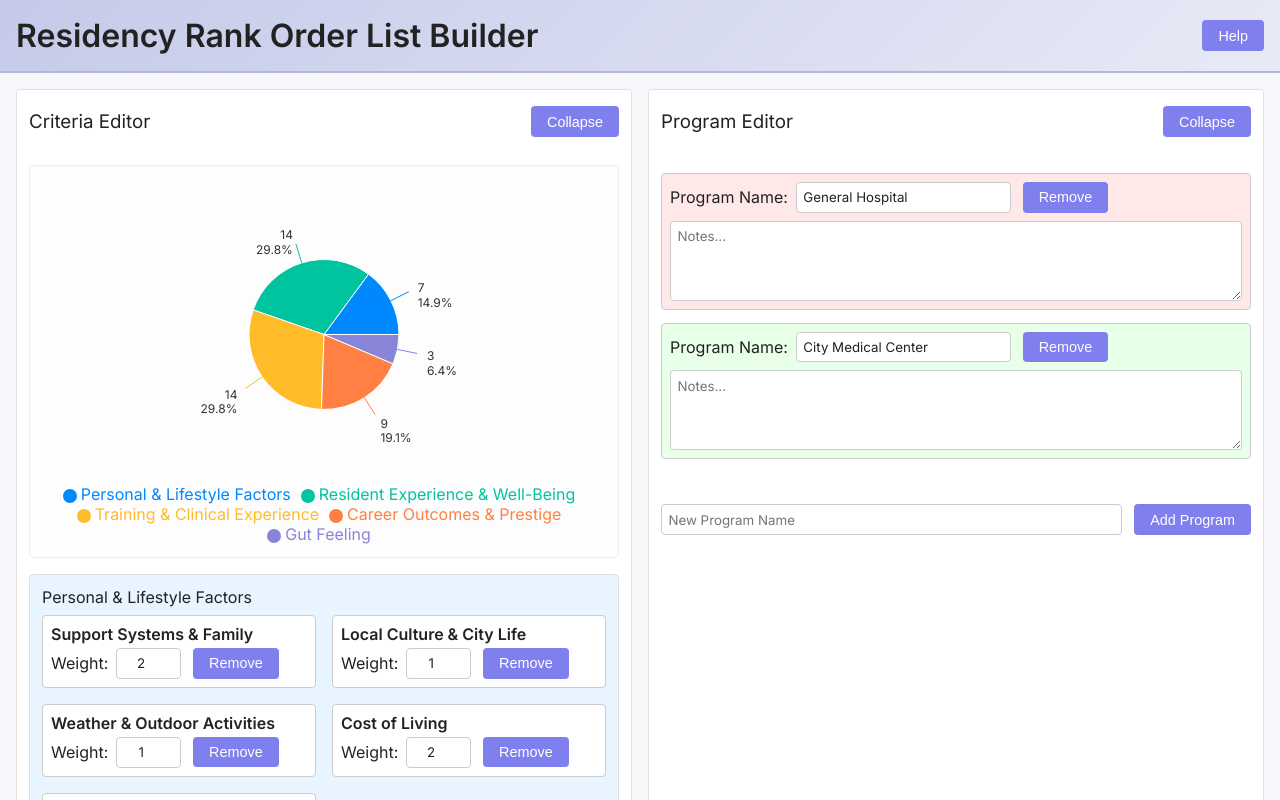
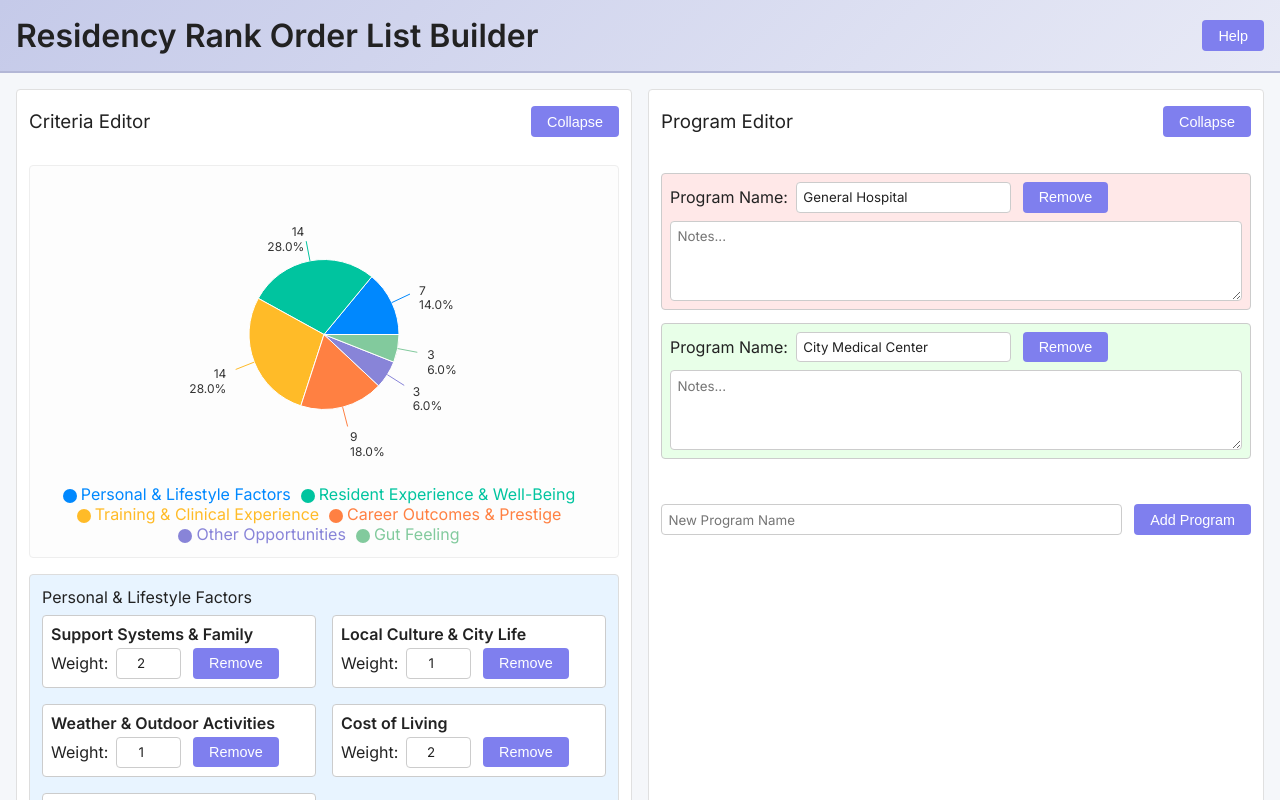
Before and after one commit to tig3r66/rank-order-list, a React (Create React App) app: page / in a window 1280 px wide. Shown: the top 800 px of the page. Built offline with nearby package versions, Linux system fonts and the light colour scheme; the HTML template or start-up script is replaced by a standard one.

Commit message:
Update App.js

```diff
--- a/src/App.js
+++ b/src/App.js
@@ -30,6 +30,9 @@ const initialCriteria = [
   { "id": "programReputation", "label": "Program Reputation", "category": "Career Outcomes & Prestige", "weight": "3" },
   { "id": "jobOpportunities", "label": "Job Opportunities", "category": "Career Outcomes & Prestige", "weight": "3" },
   { "id": "fellowshipOpportunities", "label": "Fellowship Opportunities", "category": "Career Outcomes & Prestige", "weight": "3" },
+
+  { "id": "researchOpportunities", "label": "Research Opportunities", "category": "Other Opportunities", "weight": "2" },
+  { "id": "leadershipOpportunities", "label": "Leadership Opportunities", "category": "Other Opportunities", "weight": "1" },
 
   { "id": "gutFeel", "label": "Gut Feeling", "category": "Gut Feeling", "weight": "3" }
 ]
```
